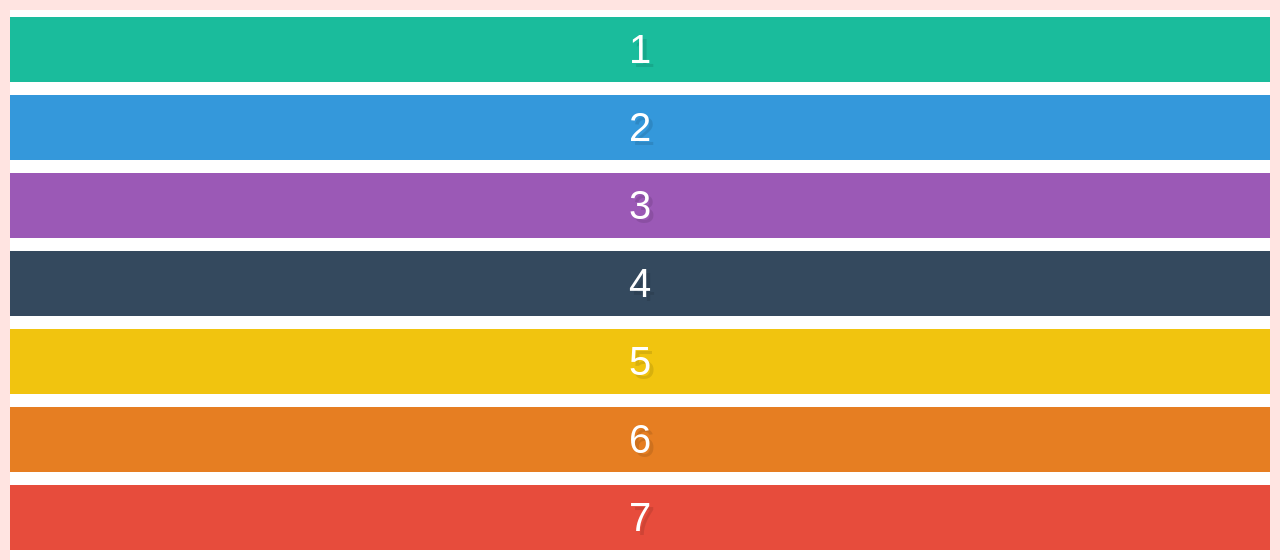
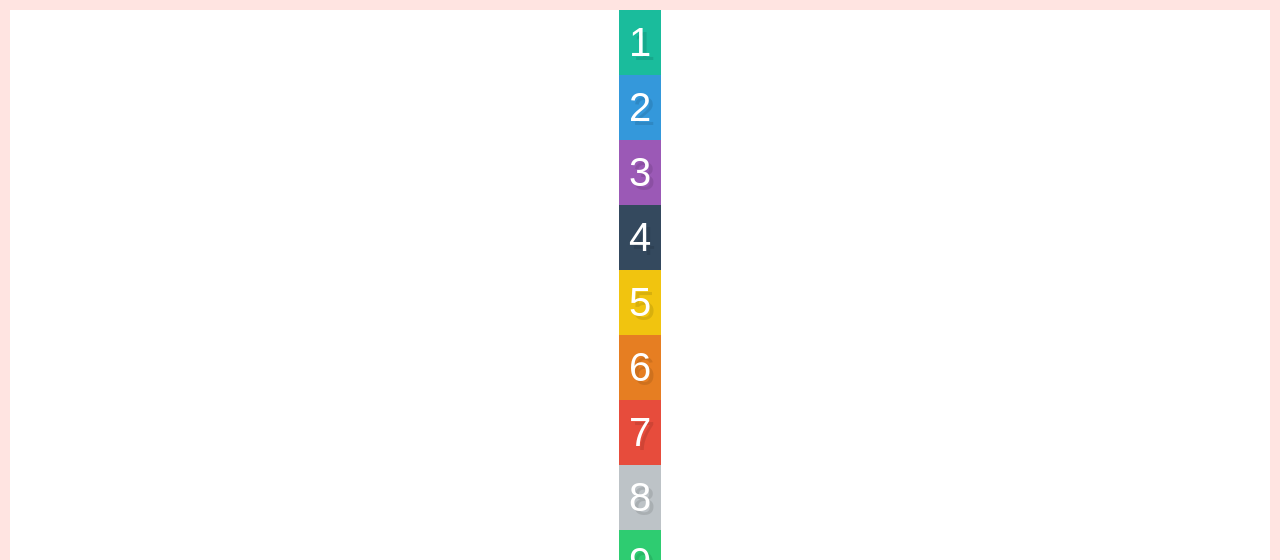
Before and after one commit to robkondrat/flex-direction, a plain HTML site: page index.html in a window 1280 px wide. Shown: the top 560 px of the page. Drawn offline with Linux system fonts and the light colour scheme.

Commit message:
alignment and centering with align-items

```diff
--- a/style.css
+++ b/style.css
@@ -30,9 +30,9 @@ input[type=reset],input[type=submit]{-webkit-appearance:button;cursor:pointer;}b
 
 /* We start writing out flexbox here. The above is just page setup */
 .container {
-  display:flex;
-  justify-content:space-around;
+  display: flex;
   border: 10px solid mistyrose;
-  flex-direction: column;
-  min-height: 100vh;
+  align-items:center;
+  height: 100vh;
+  flex-direction:column;
 }
```
